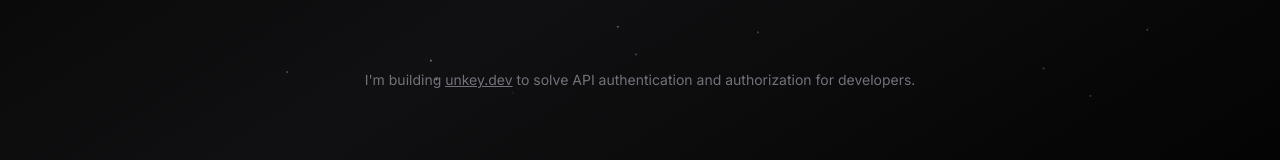
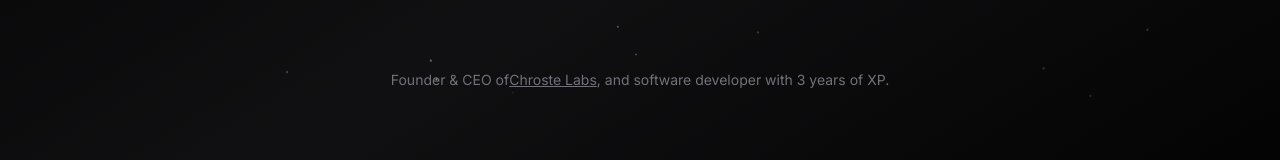
Before and after one commit to AimeKelvin/shimwa.com, a Next.js app: page / in a window 1280 px wide. Shown: the part 473-633 px from the top of the page. Built offline with nearby package versions, Linux system fonts and the light colour scheme; no server answers; what tailwindcss-debug-screens would draw is missing.

Commit message:
subtitle

```diff
--- a/app/page.tsx
+++ b/app/page.tsx
@@ -35,14 +35,15 @@
       <div className="hidden w-screen h-px animate-glow md:block animate-fade-right bg-gradient-to-r from-zinc-300/0 via-zinc-300/50 to-zinc-300/0" />
       <div className="my-16 text-center animate-fade-in">
         <h2 className="text-sm text-zinc-500 ">
-          I'm building{" "}
+        Founder & CEO of
           <Link
             target="_blank"
-            href="https://unkey.dev"
+            href="https://chroste.com"
             className="underline duration-500 hover:text-zinc-300"
           >
-            unkey.dev
-          </Link> to solve API authentication and authorization for developers.
+            Chroste Labs
+          </Link>
+          , and software developer with 3 years of XP.
         </h2>
       </div>
     </div>
```
